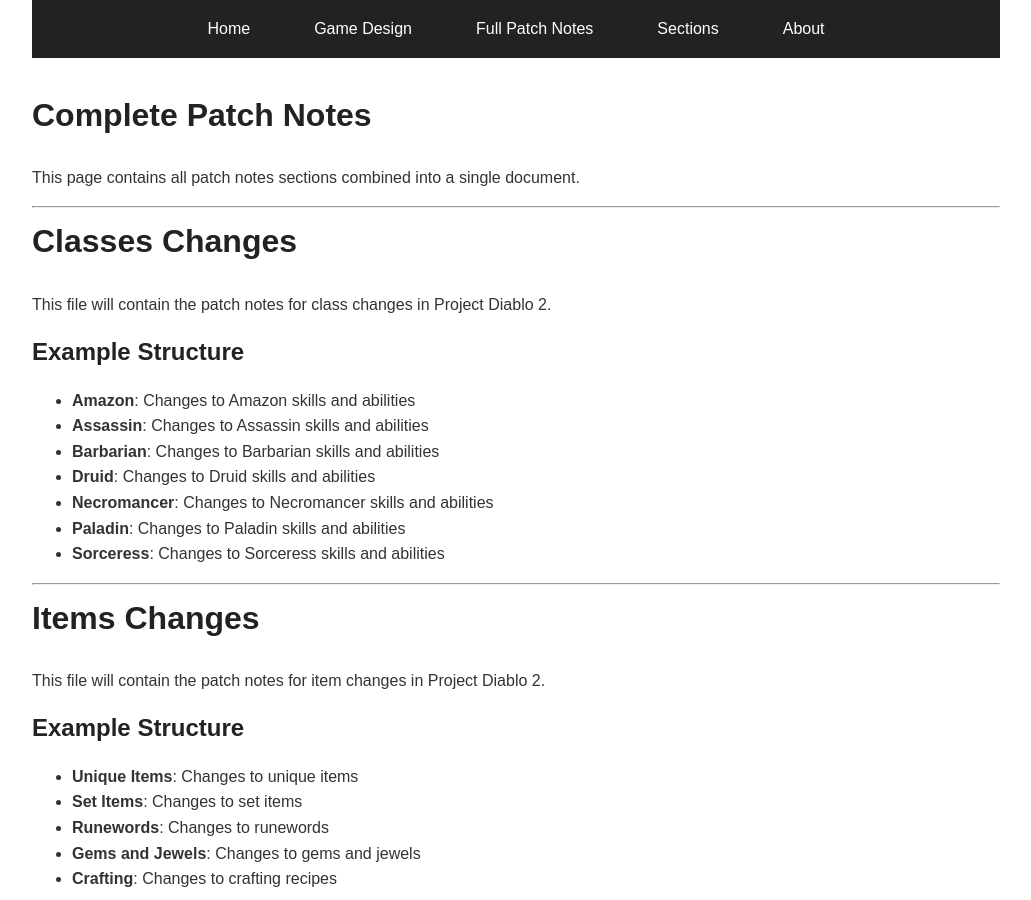
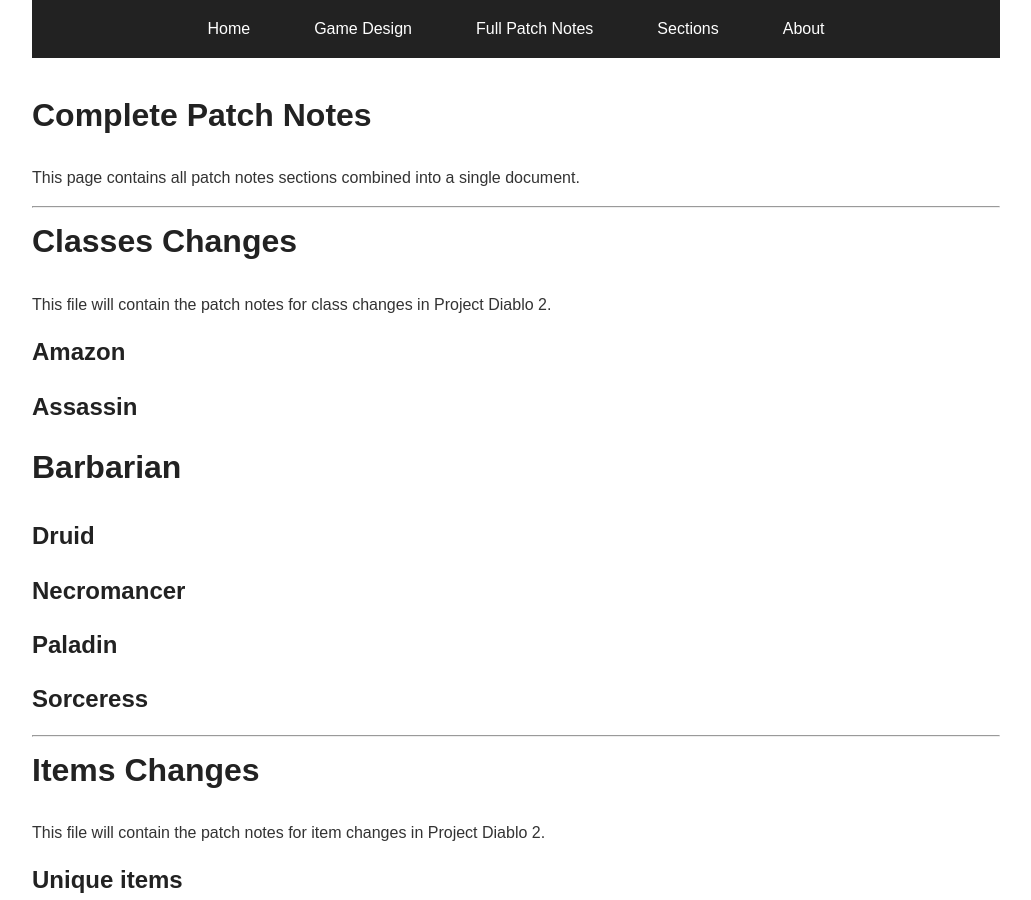
Before and after one commit to zagd3m/patchnotes, a Jekyll site: the page built from docs/full-notes.md, in a window 1280 px wide and 900 px high. Shown: the whole window, without its empty margins (124-1155 px from the left). Built offline with Jekyll 4.4.1, drawn with Linux system fonts in a browser that asks for light colours.

Commit message:
Split content in smaller files.

```diff
--- a/docs/_includes/patch-sections/classes.md
+++ b/docs/_includes/patch-sections/classes.md
@@ -2,12 +2,16 @@
 
 This file will contain the patch notes for class changes in Project Diablo 2.
 
-## Example Structure
+{% include patch-sections/classes_amazon.md %}
 
-- **Amazon**: Changes to Amazon skills and abilities
-- **Assassin**: Changes to Assassin skills and abilities
-- **Barbarian**: Changes to Barbarian skills and abilities
-- **Druid**: Changes to Druid skills and abilities
-- **Necromancer**: Changes to Necromancer skills and abilities
-- **Paladin**: Changes to Paladin skills and abilities
-- **Sorceress**: Changes to Sorceress skills and abilities
+{% include patch-sections/classes_assassin.md %}
+
+{% include patch-sections/classes_barbarian.md %}
+
+{% include patch-sections/classes_druid.md %}
+
+{% include patch-sections/classes_necromancer.md %}
+
+{% include patch-sections/classes_paladin.md %}
+
+{% include patch-sections/classes_sorceress.md %}
--- a/docs/_includes/patch-sections/items.md
+++ b/docs/_includes/patch-sections/items.md
@@ -1,14 +1,6 @@
 # Items Changes
 
 This file will contain the patch notes for item changes in Project Diablo 2.
-
-## Example Structure
-
-- **Unique Items**: Changes to unique items
-- **Set Items**: Changes to set items
-- **Runewords**: Changes to runewords
-- **Gems and Jewels**: Changes to gems and jewels
-- **Crafting**: Changes to crafting recipes
 
 {% include patch-sections/items_uniques.md %}
 
--- a/docs/_includes/patch-sections/systems.md
+++ b/docs/_includes/patch-sections/systems.md
@@ -2,24 +2,12 @@
 
 This file will contain the patch notes for system changes in Project Diablo 2.
 
-## Simplifying the game
+{% include patch-sections/systems_simplifying.md %}
 
-Pillar #4 of Zagd3m's patch notes is noob friendlyness. And you know what isn't ? Things that are complex for no reason at all.
+{% include patch-sections/systems_maps.md %}
 
-Examples :
+{% include patch-sections/systems_bosses.md %}
 
-- skills that don't benefit from %enhanced damage against demons
-- mods that don't do what they say (ex : %ed/max jewels before the bugfix)
-- bonuses that look good on paper but are not useful in practice (ex: IAS on a skill that doesn't benefit from IAS)
+{% include patch-sections/systems_qol.md %}
 
-So let's fix this.
-
-TODO
-
-## Maps
-
-## Bosses and end-game content
-
-## QoL
-
-## Bug Fixes
+{% include patch-sections/systems_bugfixes.md %}
```
Also changed, not shown: docs/_includes/patch-sections/classes_amazon.md (added, +1 -0 lines), docs/_includes/patch-sections/classes_assassin.md (added, +1 -0 lines), docs/_includes/patch-sections/classes_barbarian.md (added, +1 -0 lines), docs/_includes/patch-sections/classes_druid.md (added, +1 -0 lines), docs/_includes/patch-sections/classes_necromancer.md (added, +1 -0 lines), docs/_includes/patch-sections/classes_paladin.md (added, +1 -0 lines), docs/_includes/patch-sections/classes_sorceress.md (added, +1 -0 lines), docs/_includes/patch-sections/systems_bosses.md (added, +1 -0 lines), docs/_includes/patch-sections/systems_bugfixes.md (added, +1 -0 lines), docs/_includes/patch-sections/systems_maps.md (added, +1 -0 lines), docs/_includes/patch-sections/systems_qol.md (added, +1 -0 lines), docs/_includes/patch-sections/systems_simplifying.md (added, +13 -0 lines), docs/gamedesign/index.md (+5 -0 lines).
